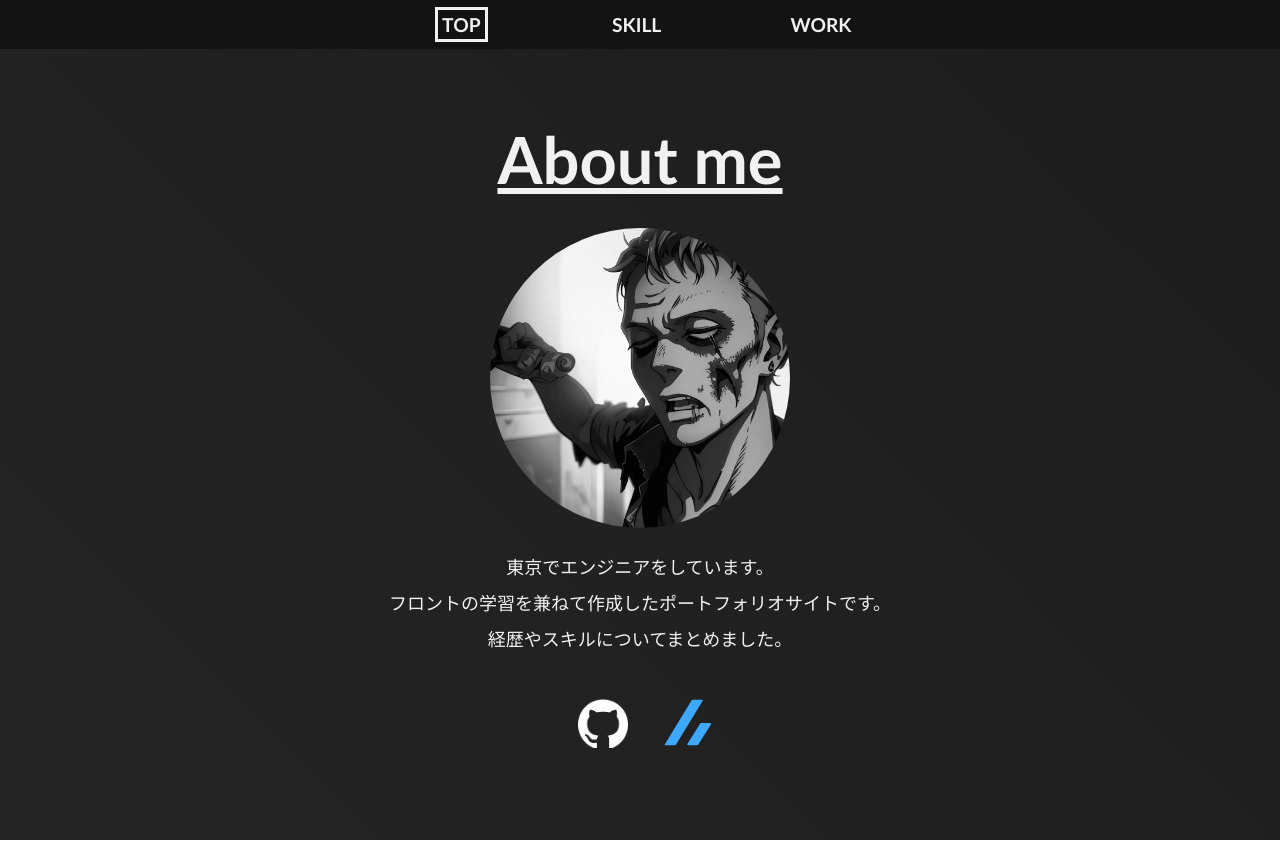
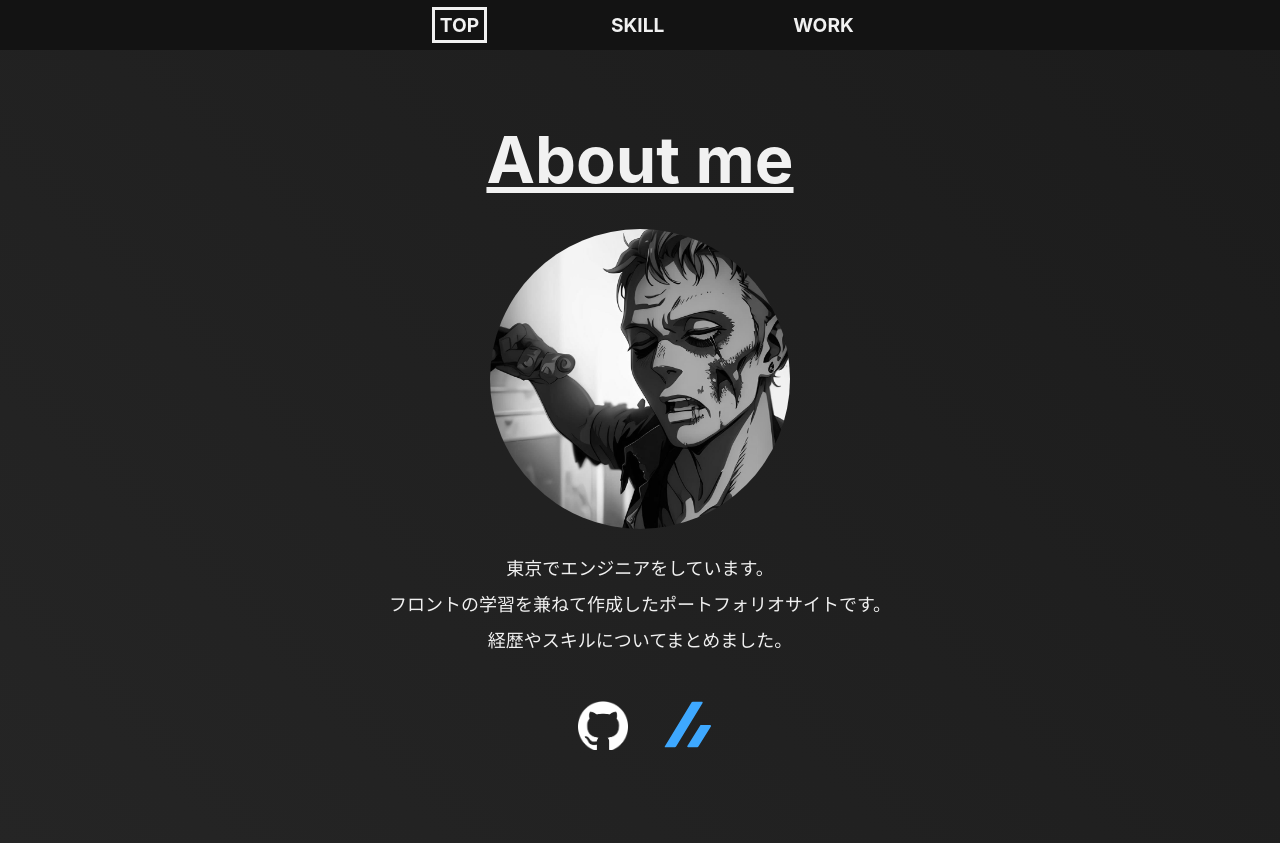
Before and after one commit to hk0128/portfile, a React (Vite) app: page / in a window 1280 px wide. Built offline with nearby package versions, Linux system fonts and the light colour scheme.

Commit message:
フォント修正

```diff
--- a/src/index.css
+++ b/src/index.css
@@ -1,6 +1,6 @@
 
 html {scroll-behavior: smooth;}
-body {margin: 0; font-family: "Oswald", Calibri, 'M PLUS 1p', 'Kosugi', sans-serif;}
+body {margin: 0; font-family: "Oswald","Inter",BlinkMacSystemFont,Arial,sans-serif;}
 a {text-decoration: none;}
 
 main {
```
